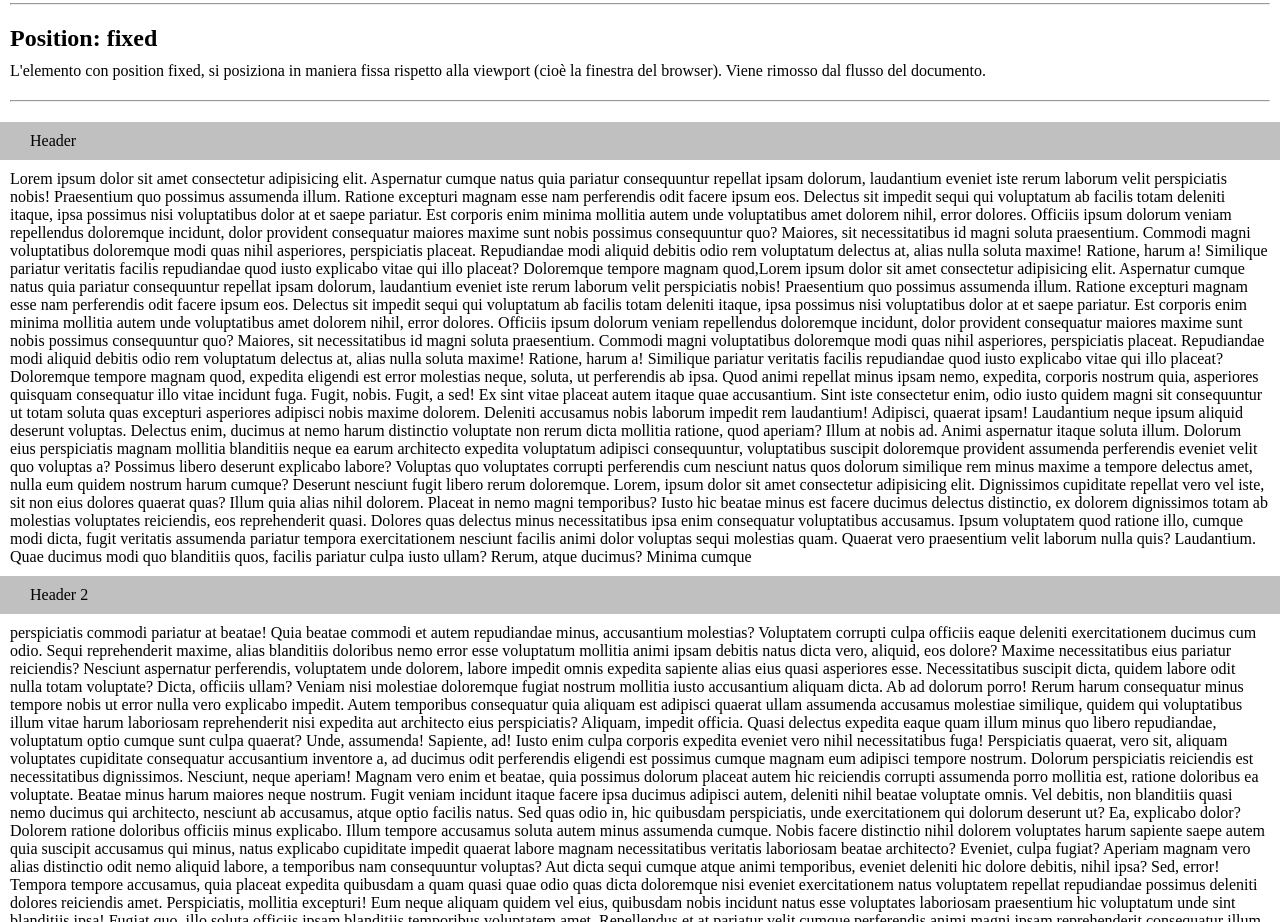
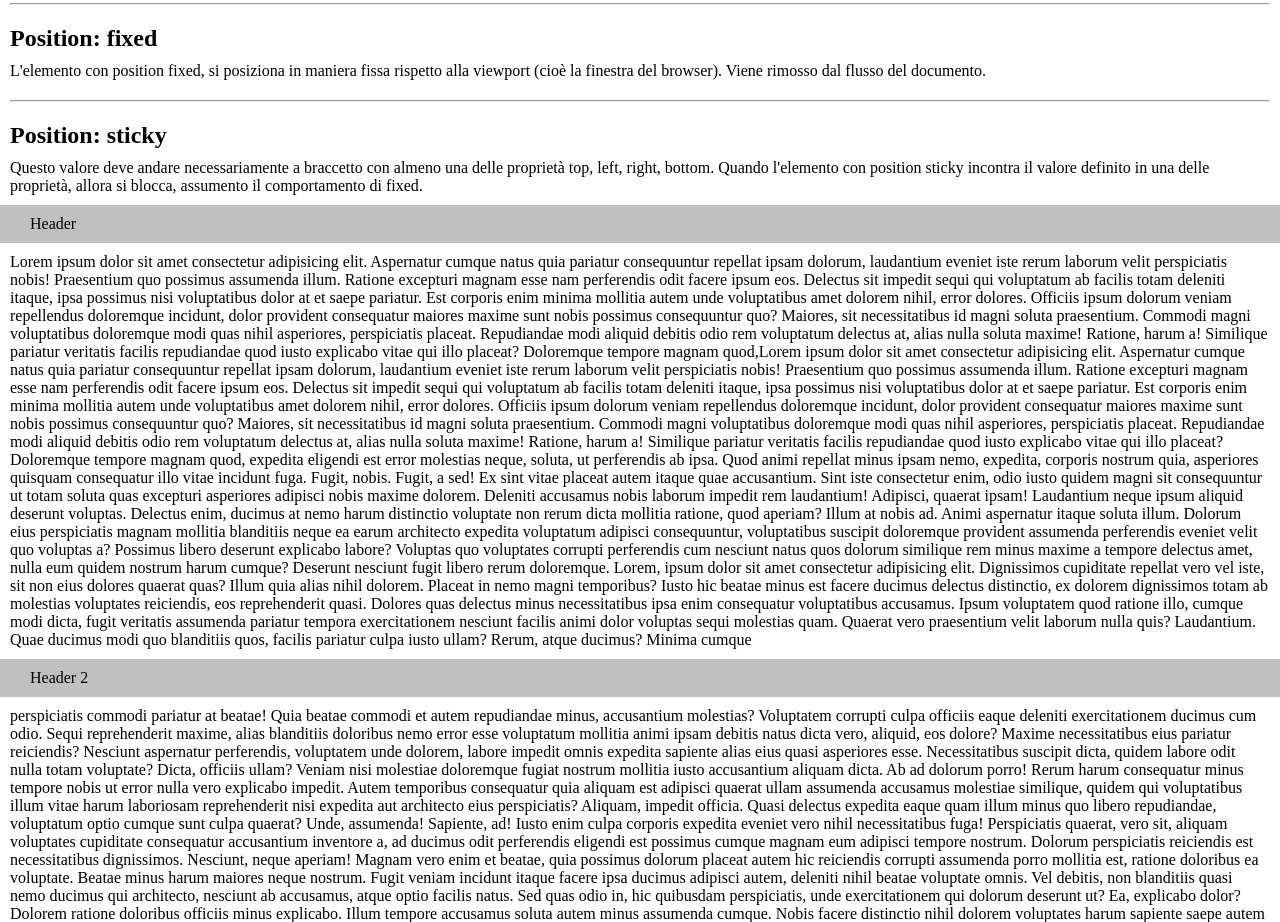
Before and after one commit to fabriziom90/css-position, a plain HTML site: page index.html in a window 1280 px wide. Shown: the part 1560-2482 px from the top of the page. Drawn offline with Linux system fonts and the light colour scheme.

Commit message:
[UPD] Added position sticky

```diff
--- a/index.html
+++ b/index.html
@@ -58,6 +58,13 @@
       class="square bg-green position-fixed bottom-0 right-0 z-index-1"
     ></div>
     <hr />
+    <h2>Position: sticky</h2>
+    <p>
+      Questo valore deve andare necessariamente a braccetto con almeno una delle
+      proprietà top, left, right, bottom. Quando l'elemento con position sticky
+      incontra il valore definito in una delle proprietà, allora si blocca,
+      assumento il comportamento di fixed.
+    </p>
     <div class="position-sticky w-100 bg-silver py-10 ps-30 top-0">Header</div>
     <p>
       Lorem ipsum dolor sit amet consectetur adipisicing elit. Aspernatur cumque
```
